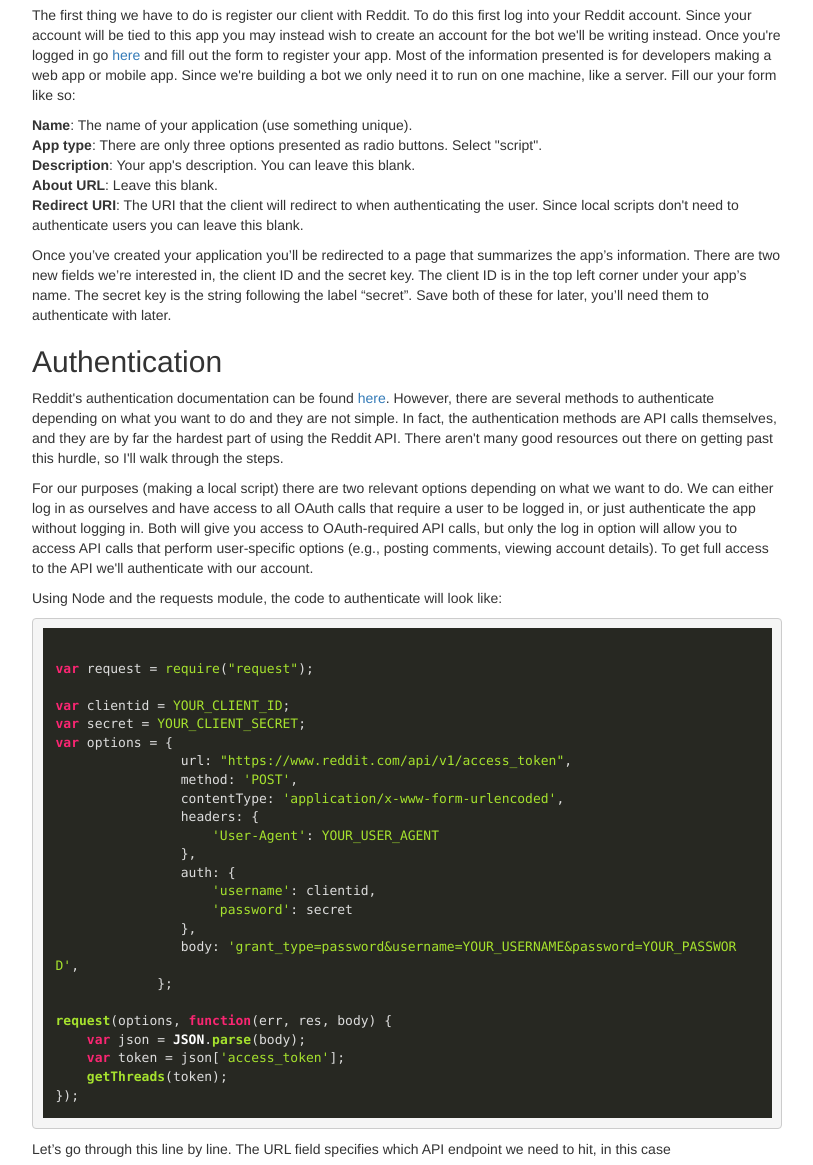
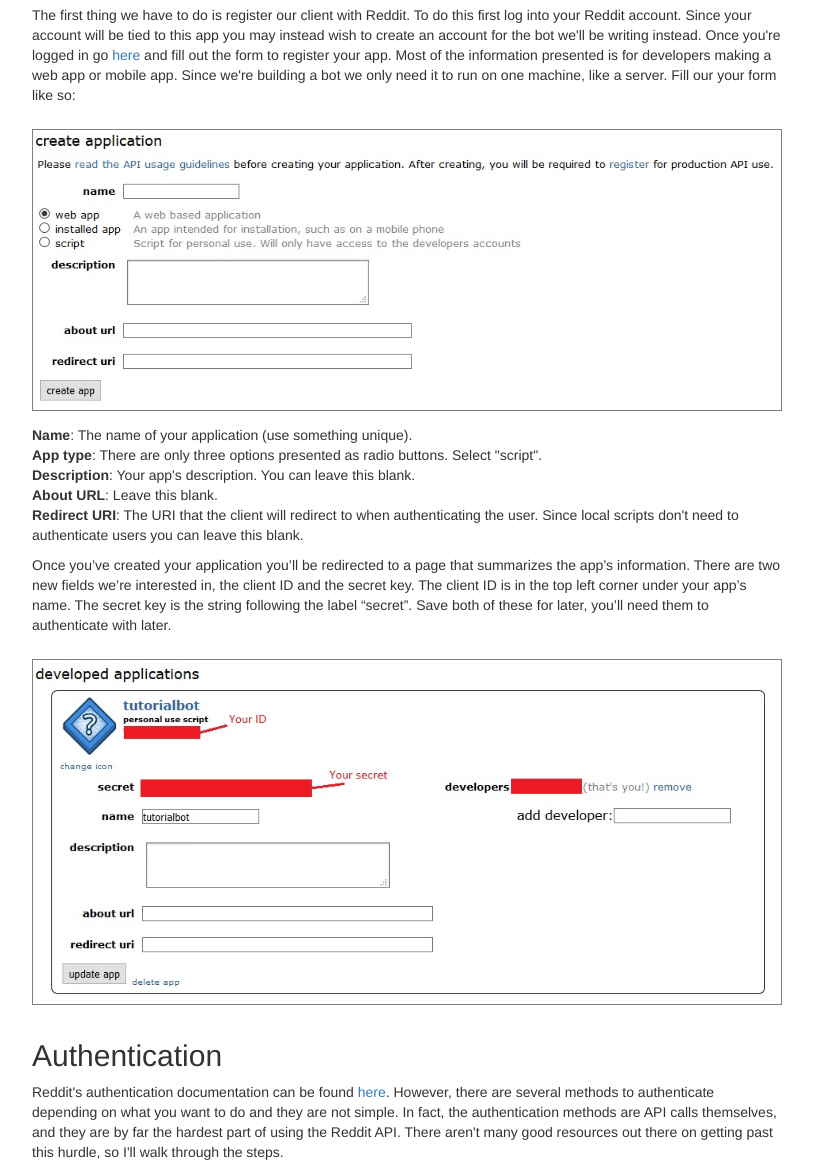
Before and after one commit to rymur/rymur.github.io, a plain HTML site: page setup.html in a window 1280 px wide. Shown: the part 220-1385 px from the top of the page, without its empty margins (233-1046 px from the left). Drawn offline with nearby package versions, Linux system fonts and the light colour scheme.

Commit message:
added pictures and fixed some other indentation issues

```diff
--- a/setup.html
+++ b/setup.html
@@ -45,6 +45,8 @@
 
                     <p>The first thing we have to do is register our client with Reddit. To do this first log into your Reddit account. Since your account will be tied to this app you may instead wish to create an account for the bot we'll be writing instead. Once you're logged in go <a href="https://www.reddit.com/prefs/apps">here</a> and fill out the form to register your app. Most of the information presented is for developers making a web app or mobile app. Since we're building a bot we only need it to run on one machine, like a server. Fill our your form like so:</p>
 
+                    <img src="regiform.jpg">
+
                     <p class="listblock">
                         <strong>Name</strong>: The name of your application (use something unique).
                         <br>
@@ -58,6 +60,8 @@
                     </p>
 
                     <p>Once you’ve created your application you’ll be redirected to a page that summarizes the app’s information. There are two new fields we’re interested in, the client ID and the secret key. The client ID is in the top left corner under your app’s name. The secret key is the string following the label “secret”. Save both of these for later, you’ll need them to authenticate with later.</p>
+
+                    <img src="finalform.jpg">
 
                     <h2>Authentication</h2>
 
@@ -101,7 +105,7 @@ request(options, function(err, res, body) {
 
                     <p>The “auth” option tells the request module to use HTTP basic authentication. For the Reddit API, the “username” is your client_id and the “password” is your client_secret. Finally, we set the content of our POST request with the “body” option. This is where you can choose between application or user authentication. If you wish to use application authentication then all you need to put is “grant_type=client_credentials”. If you wish to use user authentication, you’ll need to include the user’s username and password, and set grant_type to “password”. So the body for this would look like </p>
 
-                    <pre><code class="xml">'grant_type=password&username=YOUR_USERNAME&password=YOUR_PASSWORD'</code></pre>
+<pre><code class="xml">'grant_type=password&username=YOUR_USERNAME&password=YOUR_PASSWORD'</code></pre>
 
                     <p>To actually send the request and process the response we call the request object and provide our options object as the first argument. The second argument is a callback that takes the response, error, and body of the response. We only care about the body which will be returned to us in JSON format.</p>
 
@@ -116,7 +120,7 @@ request(options, function(err, res, body) {
 
                     <p>Save the access token and we’re done! Now we can access the OAuth-only API calls. Note that the access token expires after one hour, so you’ll need to refresh it if your app’s session goes any longer than that. This is accomplished by including the string</p>
 
-                    <pre><code class="xml">grant_type=refresh_token&refresh_token=TOKEN</code></pre>
+<pre><code class="xml">grant_type=refresh_token&refresh_token=TOKEN</code></pre>
 
                     <p>In your POST data. You also need to include “duration=permanent” in your original authorization request.</p>
 
--- a/style.css
+++ b/style.css
@@ -40,3 +40,9 @@ button {
     margin-left: 0.25em;
     margin-right: 0.25em;
 }
+
+img {
+    max-width: 100%;
+    border: solid gray 1px;
+    margin: 1em 0 1em 0;
+}
```
Also changed, not shown: finalform.jpg (added), regiform.jpg (added).
